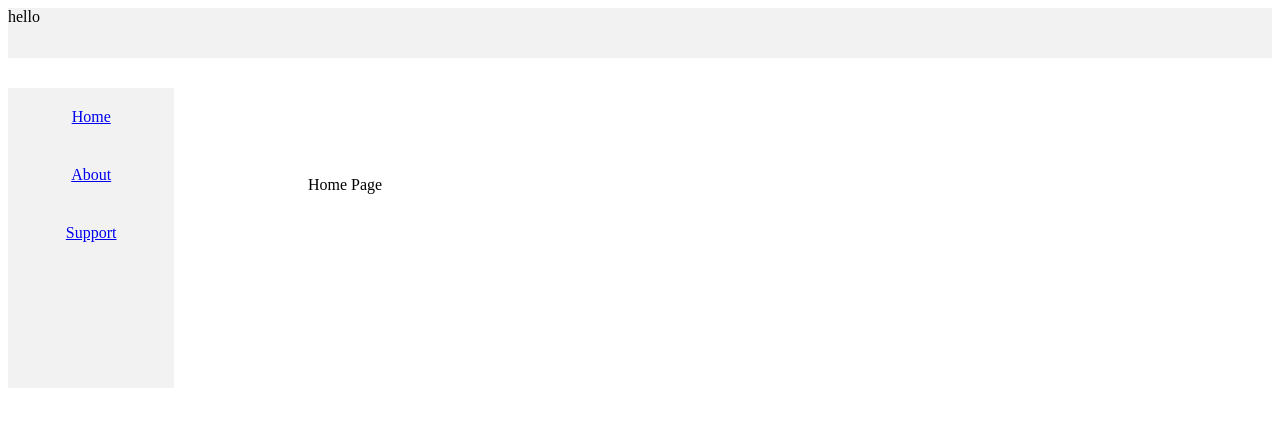
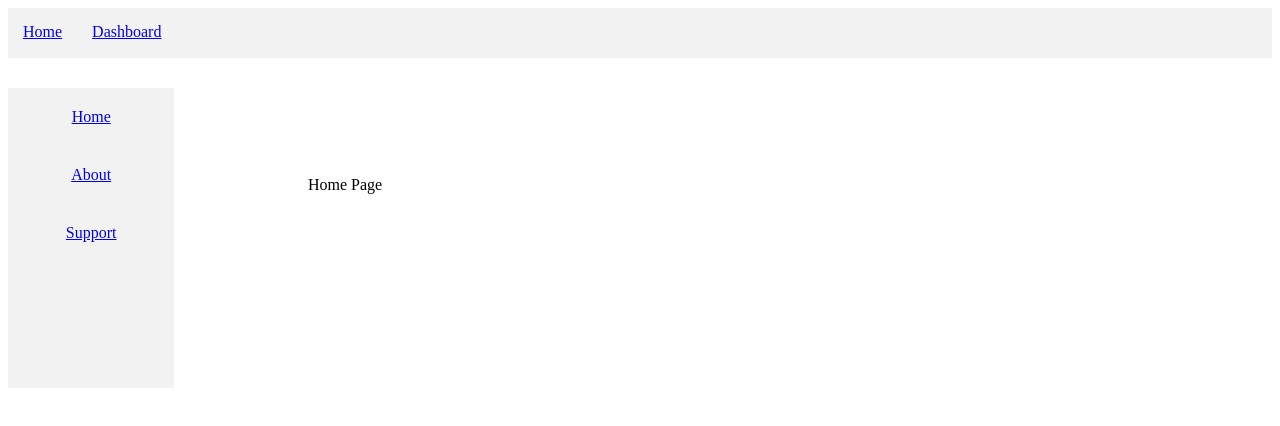
Before and after one commit to jinenab/reach-router, a React (Create React App) app: page / in a window 1280 px wide. Shown: the top 426 px of the page. Built offline with nearby package versions, Linux system fonts and the light colour scheme.

Commit message:
correct my dynamic navbar/sidebar

```diff
--- a/src/App.js
+++ b/src/App.js
@@ -19,8 +19,9 @@ return(<div>
     <SideBar  >
     <Location>
   {props =>
-     props.location.pathname ==="/"?
-     (<HomeNav/>):(<DashboardNav/>)
+ // console.log(props.location)
+    props.location.pathname.search("dashboard") ===1?
+ <DashboardNav/>: <HomeNav/>
  }
 </Location>
 
--- a/src/components/NavBar/navBar.js
+++ b/src/components/NavBar/navBar.js
@@ -1,8 +1,11 @@
 import React from "react"
-function NavBar(props){
+import {Link} from "@reach/router"
+function NavBar(){
     return(    <div className="NavBar">
 
-        hello
+ <Link to="/">Home</Link>
+ <Link to="/dashboard">Dashboard</Link>
+
     </div>)
 }
 export default NavBar
--- a/src/style.scss
+++ b/src/style.scss
@@ -32,4 +32,7 @@ div{
   background-color: #f0f0f0d0;
 height: 50px;
 margin: 0;
+a{
+  margin: 15px;
 }
+}
```
